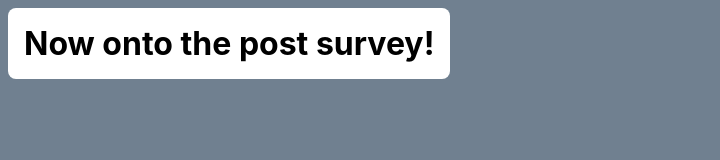
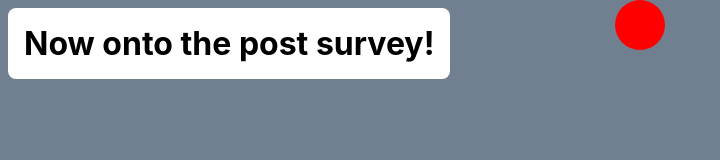
Before and after one commit to kf4538/YangsProject, a React app: page /game in a window 1280 px wide. Shown: the whole page, without its empty margins (0-720 px from the left). Built offline with nearby package versions, Linux system fonts and the light colour scheme.

Commit message:
made circle class

```diff
--- /dev/null
+++ b/src/components/Circle.js
@@ -0,0 +1,13 @@
+const Circle = ({backgroundColor}) => {
+    return(
+        <div
+            className="circle"
+            style={{
+                backgroundColor: backgroundColor
+            }}
+
+        />
+    );
+}
+
+export default Circle;
--- /dev/null
+++ b/src/components/Colors.js
@@ -0,0 +1,3 @@
+export const COLORS = [
+
+];
--- a/src/index.css
+++ b/src/index.css
@@ -16,3 +16,9 @@ body {
 
   background-color: slategray;
 }
+
+.circle {
+  width: 50px;
+  height: 50px;
+  border-radius: 50%;
+}
--- a/src/pages/Game.js
+++ b/src/pages/Game.js
@@ -1,14 +1,19 @@
 import LinkButton from "../components/LinkButton";
+import Circle from "../components/Circle";
 
 function Game() {
     return (
-        <>
+        <div
+            className={'flex flex-col items-center'}
+        >
+            <Circle backgroundColor={'red'}/>
             <LinkButton
                 to={'post-survey'}
                 text={'Now onto the post survey!'}
                 classes={'fixed left-0 top-0'}
             />
-        </>
+
+        </div>
     );
 }
 
```
